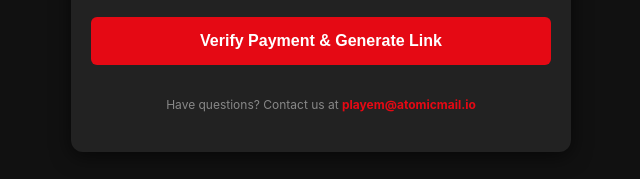
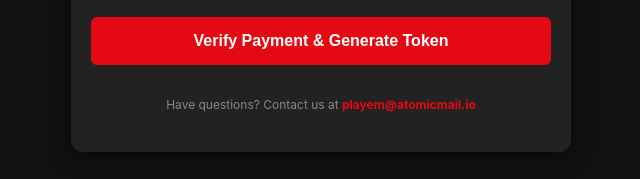
Before and after one commit to playem69/iptv, a plain HTML site: page pay.html in a window 1280 px wide. Shown: the part 1365-1544 px from the top of the page, 319-959 px from the left. Drawn offline with Linux system fonts and the light colour scheme; a script that the page names is missing.

Commit message:
Change button text from 'Generate Link' to 'Generate Token'

```diff
--- a/pay.html
+++ b/pay.html
@@ -545,7 +545,7 @@
             />
 
             <button id="verifyBtn" onclick="verifyPayment()">
-                Verify Payment & Generate Link
+                Verify Payment & Generate Token
             </button>
             <div id="loadingText" class="loading">
                 Checking blockchain status... Please wait...
```
